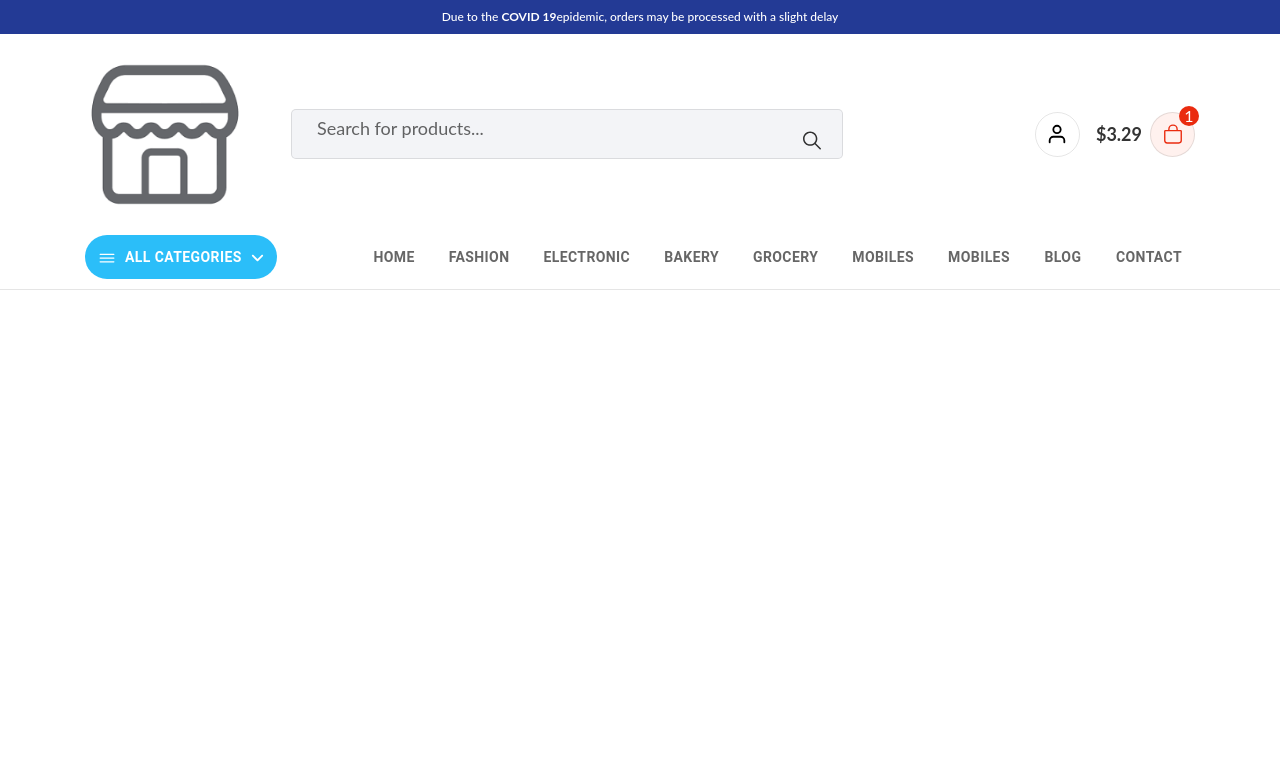
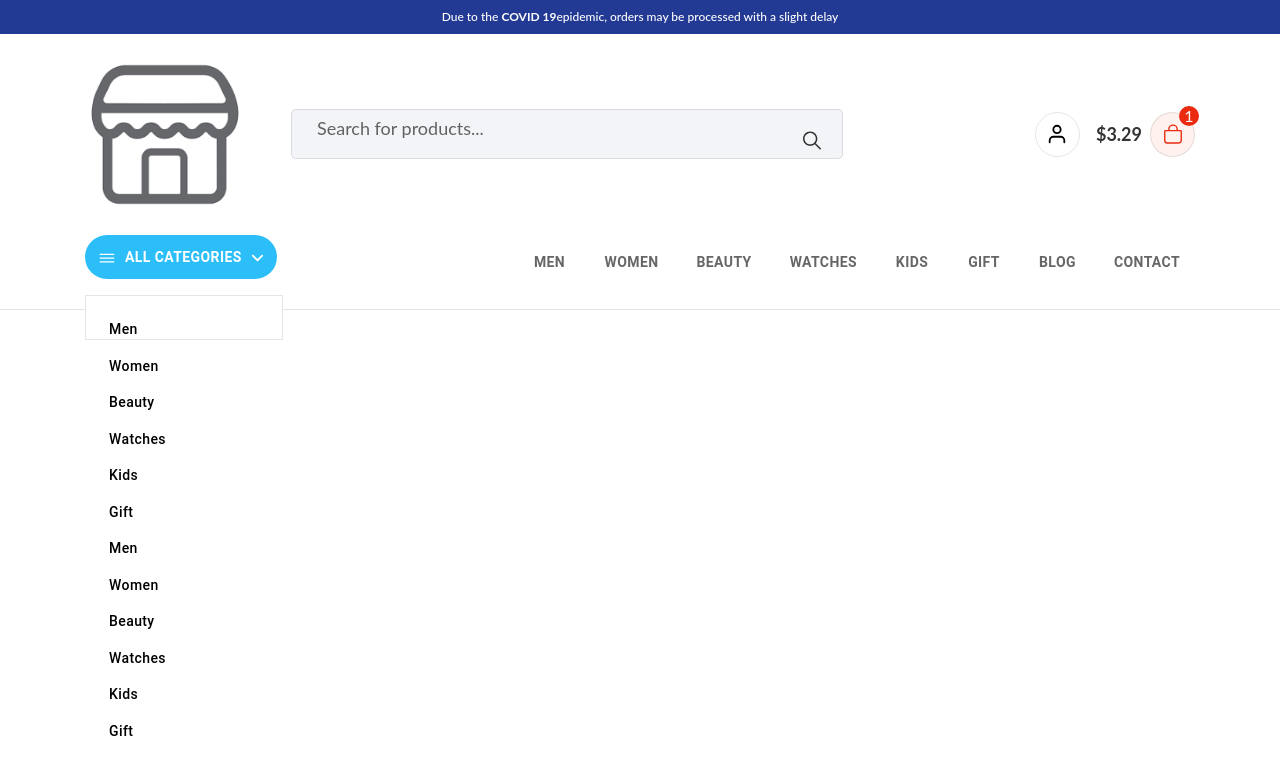
Before and after one commit to peligro99/ecommerce_v1, a React (Create React App) app: page / in a window 1280 px wide. Shown: the top 774 px of the page. Built offline with nearby package versions, Linux system fonts and the light colour scheme; no server answers.

Commit message:
lista menu categories

```diff
--- a/src/App.css
+++ b/src/App.css
@@ -16,7 +16,7 @@ body{
 ::-webkit-scrollbar-thumb{background: #ccc !important;}
 ::-webkit-scrollbar-track{background: transparent !important;}
 
-.headerWrapper{border-bottom: 1px solid rgba(0,0,0,0.1); padding-bottom: 10px;}
+.headerWrapper{border-bottom: 1px solid rgba(0,0,0,0.1);}
 
 .headerWrapper .top-strip{padding: 8px 0px;}
 .headerWrapper .top-strip p {
@@ -69,6 +69,16 @@ nav .navPart1{max-width: 80%; flex: 0 0 80%;}
 
 nav .navPart1{max-width: 20%; flex: 0 0 20%}
 nav .navPart2{max-width: 80%; flex: 0 0 80%}
+
+nav .navPart1 .catWrapper{position: relative;}
+nav .navPart1 .catWrapper .sidebarNav{width: 100%; height: opx; opacity: 0; background: #fff; position: absolute; top: 136%; left: 0px; border: 1px solid rgba(0,0,0,0.1); padding: 15px 0px; transition: all 0.2s; visibility: hidden;}
+
+nav .navPart1 .catWrapper .sidebarNav li{width: 100%; list-style: none; padding: 0px 15px;}
+nav .navPart1 .catWrapper .sidebarNav li button{color: #000; width: 100%; justify-content: flex-start; text-transform: capitalize !important;}
+nav .navPart1 .catWrapper .sidebarNav li button:hover{background: transparent !important;}
+
+nav .navPart1 .catWrapper .sidebarNav.open{height: 100%; opacity: 1; visibility: inherit;}
+
 nav .allCatTab{background: #2bbef9; padding: 10px 12px !important; border-radius: 30px !important;}
 nav .allCatTab *{color: #fff;}
 nav .allCatTab:hover{background: #2bbef9;}
@@ -78,7 +88,17 @@ nav .allCatTab .icon1 svg{font-size: 20px !important;}
 nav .allCatTab .icon2 svg{font-size: 15px !important;}
 
 nav .navPart2 ul{margin-bottom: 0px;}
+nav .navPart2 ul li{padding-bottom: 20px;}
 nav .navPart2 ul li a{text-decoration: none;}
-nav .navPart2 ul li a button{font-size: 14px !important; font-weight: 600; text-decoration: none; color: rgba(0,0,0,0.6); text-transform:uppercase; display: flex; align-items: center; padding: 8px 13px; transition: all 0.2s ease-in-out; border-radius: 25px;}
+nav .navPart2 ul li a button{font-size: 14px !important; font-weight: 600; text-decoration: none; color: rgba(0,0,0,0.6); text-transform:uppercase; display: flex; align-items: center; padding: 15px 15px; transition: all 0.2s ease-in-out; border-radius: 25px;}
 nav .navPart2 ul li a svg{font-size: 20px;}
 nav .navPart2 ul li a:hover{background: #f0faff; color: #2bbef9;}
+
+nav .navPart2 ul li{position: relative;}
+nav .navPart2 ul li .submenu{position: absolute; top: 150%; left: 0px; min-width: 200px; background: #fff; opacity: 0; visibility: hidden; transition: all 0.2s ease-in-out;}
+nav .navPart2 ul li .submenu a{display: block; width: 100%;}
+nav .navPart2 ul li .submenu a button{width: 100%; justify-content: flex-start !important;
+border-radius: 0px !important; text-transform: capitalize !important; font-weight: 600 !important;}
+nav .navPart2 ul li .submenu a button:hover{background: #f1f1f1 !important;}
+nav .navPart2 ul li a svg{font-size: 20px;}
+nav .navPart2 ul li:hover .submenu{opacity: 1; visibility: inherit; top: 100%;}
--- a/src/Components/Header/Navigation/index.js
+++ b/src/Components/Header/Navigation/index.js
@@ -3,27 +3,88 @@ import { IoIosMenu } from "react-icons/io";
 import { FaAngleDown } from "react-icons/fa6";
 import { Link } from 'react-router-dom';
 import { CiHome } from "react-icons/ci";
+import { useState } from 'react';
 const Navigation = () =>{
+
+    const [isopenSidebarNav,setisopenSidebarVal] = useState(true);
+
     return(
         <nav>
                 <div className='container'>
                     <div className='row'>
                         <div className='col-sm-2 navPart1'>
-                            <Button className='allCatTab align-items-center'>
+                            <div className='catWrapper'>
+                            <Button className='allCatTab align-items-center' onClick={()=>setisopenSidebarVal(!isopenSidebarNav)}>
                                 <span className='icon1 mr-2'><IoIosMenu/></span>
                                 <span class="text">ALL CATEGORIES</span>
                                 <span className='icon2 ml-2'><FaAngleDown/></span>
                             </Button>
+
+                            <div className={`sidebarNav ${isopenSidebarNav===true ? 'open' : ''}`}>
+                            <ul>
+                               <li><Link to="/"><Button>men</Button></Link></li>
+                               <li><Link to="/"><Button>women</Button></Link></li>
+                               <li><Link to="/"><Button>beauty</Button></Link></li>
+                               <li><Link to="/"><Button>watches</Button></Link></li>
+                               <li><Link to="/"><Button>kids</Button></Link></li>
+                               <li><Link to="/"><Button>gift</Button></Link></li>
+                               <li><Link to="/"><Button>men</Button></Link></li>
+                               <li><Link to="/"><Button>women</Button></Link></li>
+                               <li><Link to="/"><Button>beauty</Button></Link></li>
+                               <li><Link to="/"><Button>watches</Button></Link></li>
+                               <li><Link to="/"><Button>kids</Button></Link></li>
+                               <li><Link to="/"><Button>gift</Button></Link></li>
+                            </ul>
+                            </div>
+
+                            </div>
                         </div>
                         <div className='col-sm-10 navPart2 d-flex align-items-center'>
                             <ul className='list list-inline ml-auto'>
-                                <li className='list-inline-item'><Link to="/"><Button>Home</Button></Link></li>
-                                <li className='list-inline-item'><Link to="/"><Button>Fashion</Button></Link></li>
-                                <li className='list-inline-item'><Link to="/"><Button>Electronic</Button></Link></li>
-                                <li className='list-inline-item'><Link to="/"><Button>Bakery</Button></Link></li>
-                                <li className='list-inline-item'><Link to="/"><Button>Grocery</Button></Link></li>
-                                <li className='list-inline-item'><Link to="/"><Button>Mobiles</Button></Link></li>
-                                <li className='list-inline-item'><Link to="/"><Button>Mobiles</Button></Link></li>
+                                <li className='list-inline-item'><Link to="/"><Button>men</Button></Link>
+                                    <div className='submenu shadow'>
+                                    <Link to="/"><Button>clothing</Button></Link>
+                                    <Link to="/"><Button>footwear</Button></Link>
+                                    <Link to="/"><Button>watches</Button></Link>
+                                    <Link to="/"><Button>clothing</Button></Link>
+                                    <Link to="/"><Button>footwear</Button></Link>
+                                    <Link to="/"><Button>watches</Button></Link>
+
+                                    </div>
+                                </li>
+
+                                <li className='list-inline-item'><Link to="/"><Button>women</Button></Link>
+                                <div className='submenu shadow'>
+                                    <Link to="/"><Button>clothing</Button></Link>
+                                    <Link to="/"><Button>footwear</Button></Link>
+                                    <Link to="/"><Button>watches</Button></Link>
+                                    <Link to="/"><Button>clothing</Button></Link>
+                                    <Link to="/"><Button>footwear</Button></Link>
+                                    <Link to="/"><Button>watches</Button></Link>
+
+                                    </div></li>
+                                <li className='list-inline-item'><Link to="/"><Button>beauty</Button></Link>
+                                <div className='submenu shadow'>
+                                    <Link to="/"><Button>clothing</Button></Link>
+                                    <Link to="/"><Button>footwear</Button></Link>
+                                    <Link to="/"><Button>watches</Button></Link>
+                                    <Link to="/"><Button>clothing</Button></Link>
+                                    <Link to="/"><Button>footwear</Button></Link>
+                                    <Link to="/"><Button>watches</Button></Link>
+
+                                    </div></li>
+                                <li className='list-inline-item'><Link to="/"><Button>watches</Button></Link>
+                                <div className='submenu shadow'>
+                                    <Link to="/"><Button>clothing</Button></Link>
+                                    <Link to="/"><Button>footwear</Button></Link>
+                                    <Link to="/"><Button>watches</Button></Link>
+                                    <Link to="/"><Button>clothing</Button></Link>
+                                    <Link to="/"><Button>footwear</Button></Link>
+                                    <Link to="/"><Button>watches</Button></Link>
+
+                                    </div></li>
+                                <li className='list-inline-item'><Link to="/"><Button>kids</Button></Link></li>
+                                <li className='list-inline-item'><Link to="/"><Button>gift</Button></Link></li>
                                 <li className='list-inline-item'><Link to="/"><Button>Blog</Button></Link></li>
                                 <li className='list-inline-item'><Link to="/"><Button>Contact</Button></Link></li>
                             </ul>
```
